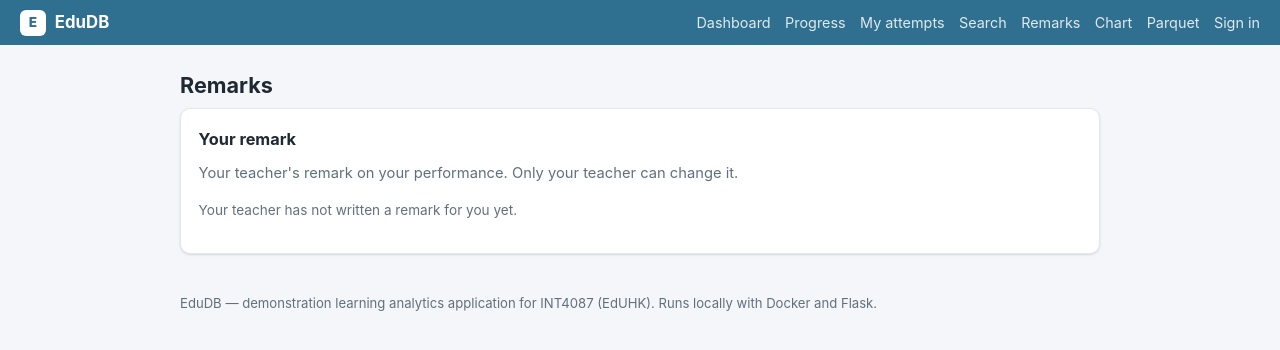
After one commit to drhycheung/EduDB, a Flask app: template templates/remarks.html in a window 1280 px wide. The commit adds this page. Shown: the top 350 px of the page. Run offline with Flask 3, Linux system fonts and the light colour scheme; the template is opened without the code that fills it, so the values that code supplies are empty; some libraries are stand-ins or nearby versions.

Commit message:
Convert F7 to Teacher remarks on MongoDB; add Docker/Mongo setup and README fixes
- F7 now stores one remark per learner in MongoDB (Option A): teacher edits,
  learner reads only their own.
- docker-compose starts PostgreSQL and MongoDB; requirements adds pymongo;
  .env.example adds MONGO_* settings.
- seed.py seeds the remarks collection (with a MongoDB readiness wait).
- Remove old Question bank template/data (documents.html, documents.json);
  add remarks.html; point nav to /remarks.
- README: add Docker Desktop launch note, relax Python to 3.9+,
  document F7 as Remarks (MongoDB).

```diff
--- a/app.py
+++ b/app.py
@@ -16,7 +16,6 @@ with Docker, as described in the README.
 # Standard libraries that ship with Python.
 import csv          # reads the comma-separated data files
 import hashlib      # builds one-way password hashes with a salt
-import json         # reads and writes the documents file
 import math         # used by the cosine similarity calculation
 import os           # reads environment variables and builds file paths
 import re           # splits question text into words for keyword search
@@ -26,6 +25,7 @@ from datetime import datetime  # stamps the time a document is edited
 # Third-party libraries installed from requirements.txt.
 import duckdb       # reads the Parquet copy of the attempts table
 import psycopg      # connects to PostgreSQL
+from pymongo import MongoClient  # connects to MongoDB for F7 teacher remarks
 from flask import (Flask, redirect, render_template, request, make_response)
 
 # Read settings from a ".env" file when one exists. This keeps the database
@@ -47,10 +47,6 @@ SESSIONS = {}  # session_id -> {"user_id", "role", "name"}
 # works on any computer.
 DATA = os.path.join(os.path.dirname(__file__), "data")
 
-# Path to the question documents file used by the create/read/update/delete
-# feature. It is plain JSON so students can open and edit it by hand.
-DOC_PATH = os.path.join(DATA, "documents.json")
-
 # Database connection settings. They come from environment variables so the
 # same code runs on a laptop and on a server. The default values match
 # docker-compose.yml and .env.example.
@@ -61,6 +57,26 @@ DB = dict(
     user=os.environ.get("DB_USER", "postgres"),
     password=os.environ.get("DB_PASSWORD", "postgres"),
 )
+
+# MongoDB connection settings for F7 (teacher remarks). One document per
+# learner. The defaults match docker-compose.yml and .env.example.
+MONGO = dict(
+    host=os.environ.get("MONGO_HOST", "localhost"),
+    port=int(os.environ.get("MONGO_PORT", "27017")),
+    db=os.environ.get("MONGO_DB", "edudb"),
+    coll=os.environ.get("MONGO_COLLECTION", "remarks"),
+)
+
+# One shared MongoDB client. We connect lazily (on first use) so pages that do
+# not need MongoDB still work when it is not running yet.
+_mongo_client = None
+
+def get_mongo():
+    """Return the remarks collection, connecting on first call."""
+    global _mongo_client
+    if _mongo_client is None:
+        _mongo_client = MongoClient(MONGO["host"], MONGO["port"], serverSelectionTimeoutMS=5000)
+    return _mongo_client[MONGO["db"]][MONGO["coll"]]
 
 # Secret key used to sign the session cookie. In class we set this from .env
 # (SECRET_KEY). The default value is for local teaching only.
@@ -278,53 +294,60 @@ def search():  # F6 keyword and vector retrieval over excerpts
                            excerpts=EXCERPTS, practice=PRACTICE, user=current_user())
 
 
-def load_docs():
-    """Read the documents file and return it as a Python list of records."""
-    with open(DOC_PATH) as f:
-        return json.load(f)
-
-
-def save_docs(docs):
-    """Write the list of records back to the documents file, nicely indented."""
-    with open(DOC_PATH, "w") as f:
-        json.dump(docs, f, indent=2)
-
-
-@app.route("/documents", methods=["GET", "POST"])
-def documents():  # F7 create, read, update, delete on question documents
-    # Only a signed-in user may open this page. Teachers may edit the notes;
-    # learners may read them. This keeps the editor away from learners.
+@app.route("/remarks", methods=["GET", "POST"])
+def remarks():  # F7 teacher remarks on each learner, stored in MongoDB
+    # Only a signed-in user may open this page. Teachers add remarks; learners
+    # read only their own. This keeps the writing role with the teacher.
     user = current_user()
     if not user:
         return redirect("/login")
-    docs = load_docs()
+    try:
+        coll = get_mongo()
+    except Exception:
+        return render_template("remarks.html", user=user, teacher=(user["role"] == "teacher"),
+                               error="Remarks are unavailable: MongoDB is not running. "
+                                     "Start it with 'docker compose up -d'.", students=[], own=None)
+    mongo_coll = f"{MONGO['db']}.{MONGO['coll']}"
     if request.method == "POST":
-        # Only a teacher may change the notes. A learner's POST is ignored.
+        # Only a teacher may change remarks. A learner's POST is ignored.
         if user["role"] != "teacher":
-            return redirect("/documents")
-        # The form tells us which of the four actions to perform.
+            return redirect("/remarks")
         action = request.form.get("action")
-        if action == "create":
-            # Add a new record. We pick the next id as one more than the largest
-            # id already present. This keeps ids unique without a database.
-            docs.append({"doc_id": max([d["doc_id"] for d in docs] + [0]) + 1,
-                         "question_id": int(request.form["question_id"]),
-                         "title": request.form["title"], "body": request.form["body"],
-                         "updated_at": datetime.now().isoformat(timespec="seconds")})
-        elif action == "update":
-            # Find the record by id and replace its editable fields.
-            for d in docs:
-                if d["doc_id"] == int(request.form["doc_id"]):
-                    d.update(question_id=int(request.form["question_id"]), title=request.form["title"],
-                             body=request.form["body"], updated_at=datetime.now().isoformat(timespec="seconds"))
+        sid = int(request.form["student_id"])
+        if action == "update":
+            # Upsert one remark document per learner, matched on student_id, so
+            # each learner keeps a single record the teacher can revise.
+            coll.update_one(
+                {"student_id": sid},
+                {"$set": {"student_id": sid, "display_name": request.form["display_name"],
+                          "remark": request.form["remark"],
+                          "updated_at": datetime.now().isoformat(timespec="seconds"),
+                          "by": user["name"]}},
+                upsert=True)
         elif action == "delete":
-            # Keep every record except the one with the chosen id.
-            docs = [d for d in docs if d["doc_id"] != int(request.form["doc_id"])]
-        save_docs(docs)
-        # After a change, show the page again with the updated list.
-        return redirect("/documents")
-    # GET request: show the current list of documents.
-    return render_template("documents.html", docs=docs, user=user, teacher=(user["role"] == "teacher"))
+            coll.delete_one({"student_id": sid})
+        return redirect("/remarks")
+    # GET request.
+    if user["role"] == "teacher":
+        # List every learner with their current remark so the teacher can edit.
+        conn = get_conn()
+        students = conn.execute(
+            "SELECT student_id, display_name FROM student WHERE display_name != 'Teacher' "
+            "ORDER BY student_id").fetchall()
+        conn.close()
+        stored = {r["student_id"]: r for r in coll.find()}
+        rows = []
+        for sid, name in students:
+            rec = stored.get(sid)
+            rows.append({"student_id": sid, "display_name": name,
+                         "remark": rec["remark"] if rec else "",
+                         "updated_at": rec["updated_at"] if rec else ""})
+        return render_template("remarks.html", students=rows, mongo_coll=mongo_coll,
+                               user=user, teacher=True)
+    # A learner sees only their own remark.
+    own = coll.find_one({"student_id": user["user_id"]})
+    return render_template("remarks.html", own=own, mongo_coll=mongo_coll,
+                           user=user, teacher=False)
 
 
 @app.route("/chart", methods=["GET", "POST"])
--- a/requirements.txt
+++ b/requirements.txt
@@ -2,3 +2,4 @@ Flask==3.0.3
 psycopg[binary]==3.2.3
 duckdb==1.1.3
 python-dotenv==1.0.1
+pymongo==4.6.3
--- a/templates/base.html
+++ b/templates/base.html
@@ -76,7 +76,7 @@
       <a href="/progress" {% if request.path == '/progress' %}class="active"{% endif %}>Progress</a>
       <a href="/student" {% if request.path == '/student' %}class="active"{% endif %}>My attempts</a>
       <a href="/search" {% if request.path == '/search' %}class="active"{% endif %}>Search</a>
-      <a href="/documents" {% if request.path == '/documents' %}class="active"{% endif %}>Question bank</a>
+      <a href="/remarks" {% if request.path == '/remarks' %}class="active"{% endif %}>Remarks</a>
       <a href="/chart" {% if request.path == '/chart' %}class="active"{% endif %}>Chart</a>
       <a href="/parquet" {% if request.path == '/parquet' %}class="active"{% endif %}>Parquet</a>
       {% if user %}<a href="/logout">Sign out</a><span class="userchip">{{ user.name }}</span>
--- /dev/null
+++ b/templates/remarks.html
@@ -0,0 +1,56 @@
+{% extends "base.html" %}
+{% set title = "Remarks" %}
+{% block body %}
+  {% if error %}
+  <div class="panel">
+    <h2>Remarks</h2>
+    <p class="sub">{{ error }}</p>
+  </div>
+  {% elif teacher %}
+  <div class="panel">
+    <h2>Teacher remarks</h2>
+    <p class="sub">One remark per learner, stored in MongoDB. Edit a learner's remark and save it.</p>
+    <table>
+      <caption>Remarks collection in MongoDB ({{ mongo_coll }}).</caption>
+      <thead><tr><th>Learner</th><th>Remark</th><th>Updated</th><th></th></tr></thead>
+      <tbody>
+      {% for s in students %}
+        <tr>
+          <td>{{ s.display_name }}</td>
+          <td>
+            <form method="post">
+              <input type="hidden" name="action" value="update">
+              <input type="hidden" name="student_id" value="{{ s.student_id }}">
+              <input type="hidden" name="display_name" value="{{ s.display_name }}">
+              <textarea name="remark" rows="2" cols="50">{{ s.remark }}</textarea>
+              <button type="submit">Save</button>
+            </form>
+          </td>
+          <td>{{ s.updated_at }}</td>
+          <td>
+            {% if s.remark %}
+            <form method="post" style="display:inline">
+              <input type="hidden" name="action" value="delete">
+              <input type="hidden" name="student_id" value="{{ s.student_id }}">
+              <button type="submit">Delete</button>
+            </form>
+            {% endif %}
+          </td>
+        </tr>
+      {% endfor %}
+      </tbody>
+    </table>
+  </div>
+  {% else %}
+  <div class="panel">
+    <h2>Your remark</h2>
+    <p class="sub">Your teacher's remark on your performance. Only your teacher can change it.</p>
+    {% if own %}
+      <p>{{ own.remark }}</p>
+      <p class="note">Last updated {{ own.updated_at }} by {{ own.by }}.</p>
+    {% else %}
+      <p class="note">Your teacher has not written a remark for you yet.</p>
+    {% endif %}
+  </div>
+  {% endif %}
+{% endblock %}
```
Also changed, not shown: data/documents.json (deleted, +0 -15 lines), data/remarks.json (added, +8 -0 lines), docker-compose.yml (+10 -10 lines), seed.py (+29 -0 lines), templates/documents.html (deleted, +0 -46 lines), README.md, 1 other file.
